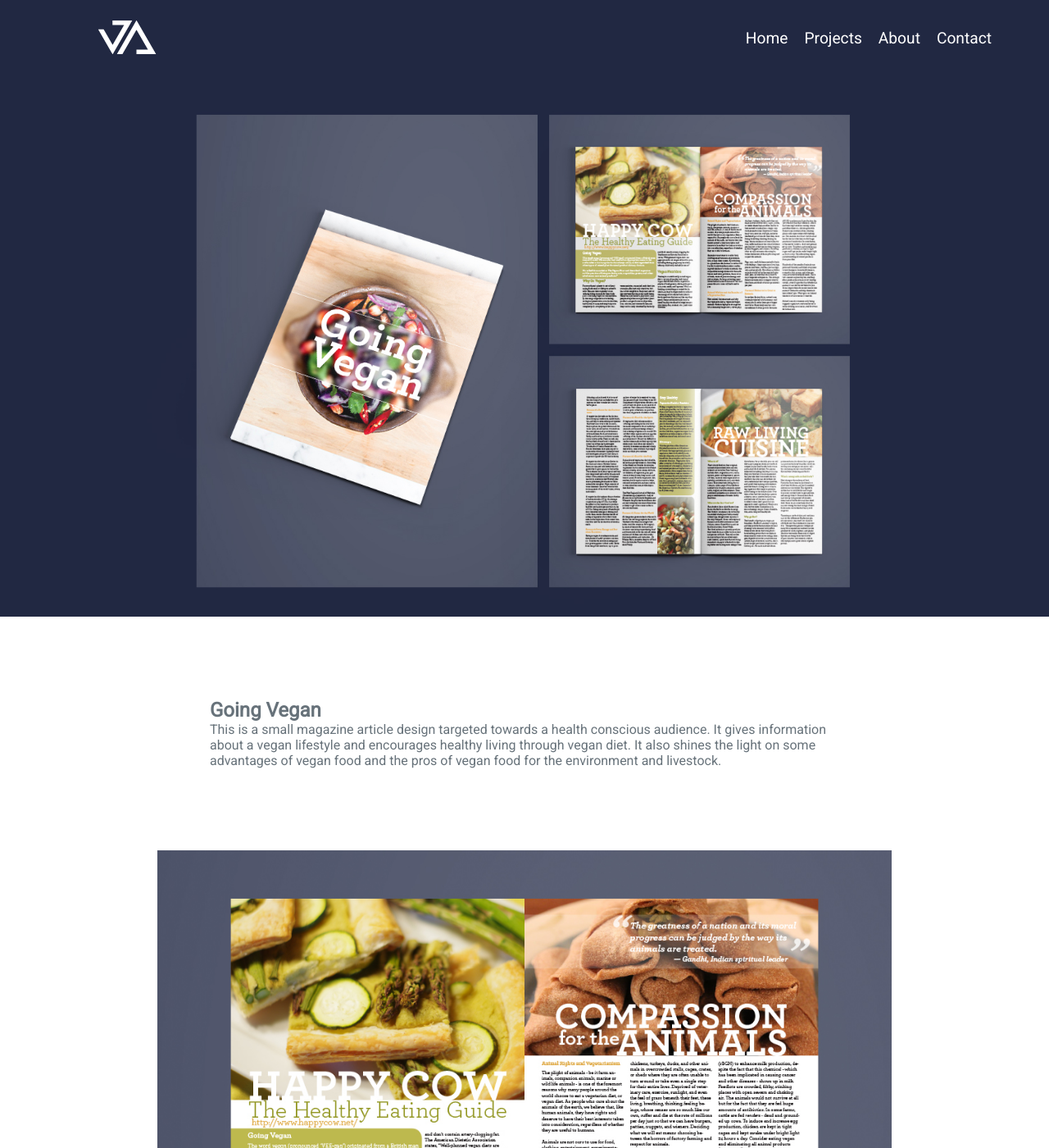
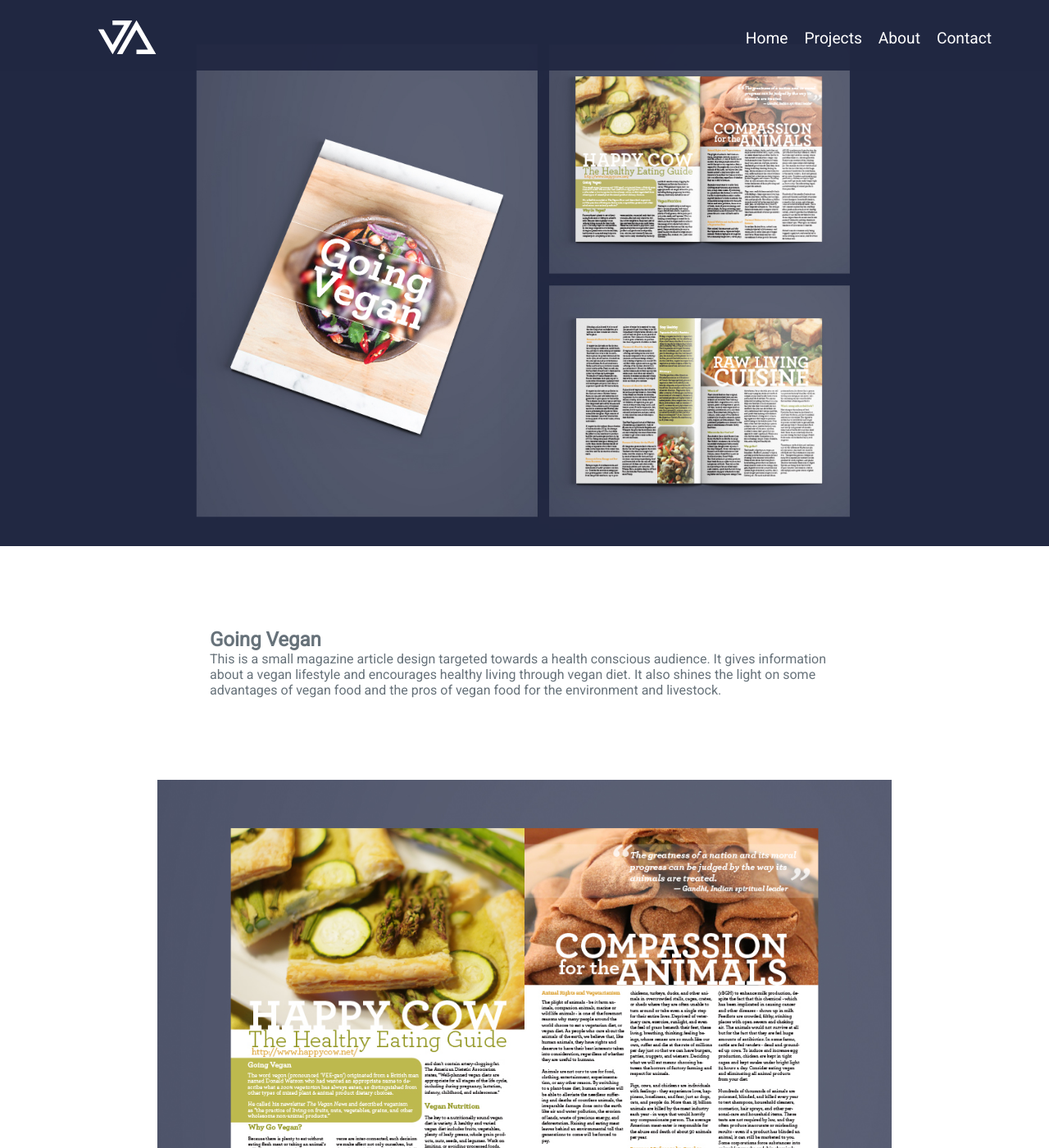
Before and after one commit to JamAbalos/JAPortfolio, a Jekyll site: the page built from proj2.html, in a window 1280 px wide and 1400 px high. Shown: the whole window at 82% size. Built offline with Jekyll 4.4.1, drawn with Linux system fonts in a browser that asks for light colours.

Commit message:
fixed nav bar

```diff
--- a/css/main.css
+++ b/css/main.css
@@ -38,7 +38,8 @@
 }
 
 header {
-  background-color: #212842;
+  position: fixed;
+  background-color: rgba(33, 40, 66, 0.95);
   width: 100%;
   height: 86px;
 }
@@ -116,7 +117,7 @@
  .banner-intro {
   background: url("../images/namelogo.png") no-repeat center;
   text-align: center;
-  padding: 15%;
+  padding: 18%;
 }
 
 .intro {
--- a/index.html
+++ b/index.html
@@ -31,8 +31,8 @@
 
 	<div class="about-me" id="about">
 		<h2 class="headlines">About Me</h2>
-		<p>Hi there! My name is Jam Abalos. I'm a graphic designer with the love for simplicity, minimal design, and delicious chocolate. I like meeting new people and learning new things, I also love playing online video games.</p>
-		<p>I specialize in branding, app design, and user experience, with decent knowledge on creating responsive HTML/CSS websites and motion graphics. I mainly work using Adobe Creative Cloud specifically Photoshop, Illustrator, and InDesign, but I sometimes fool around with Premier Pro and After Effects. I can adapt fairly quickly to changing situations and environments and I'm quick to learn.</p>
+		<p>Hi there! My name is Jam Abalos. I'm a graphic designer with the love for simplicity, minimal design, and delicious chocolate. I like meeting new people and learning new things, I also love playing online video games.
+		I specialize in branding, app design, and user experience, with decent knowledge on creating responsive HTML/CSS websites and motion graphics. I mainly work using Adobe Creative Cloud specifically Photoshop, Illustrator, and InDesign, but I sometimes fool around with Premiere Pro and After Effects. I can adapt fairly quickly to changing situations and environments and I'm quick to learn.</p>
 	</div>
 
 	<div class="contact-me" id="contact">
```
